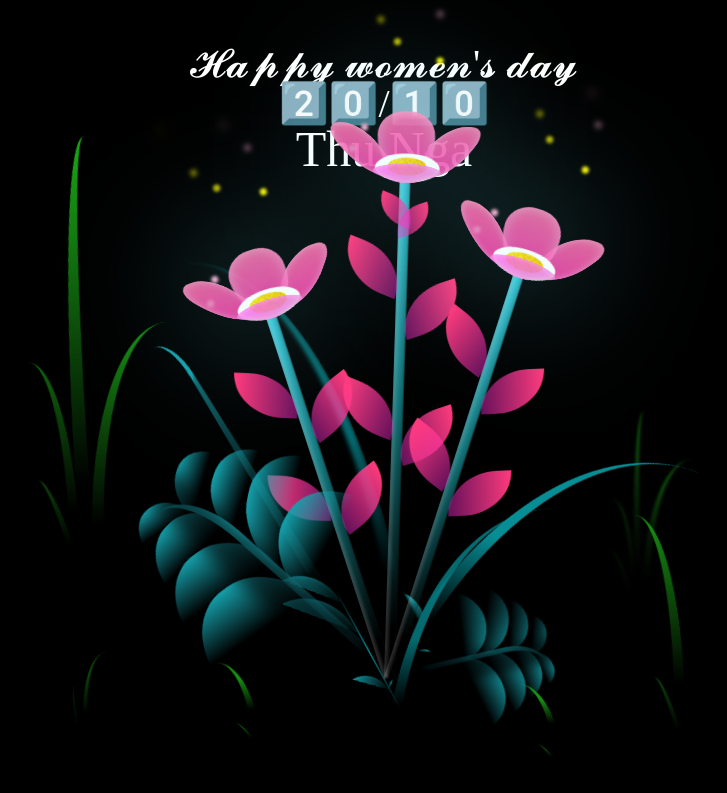
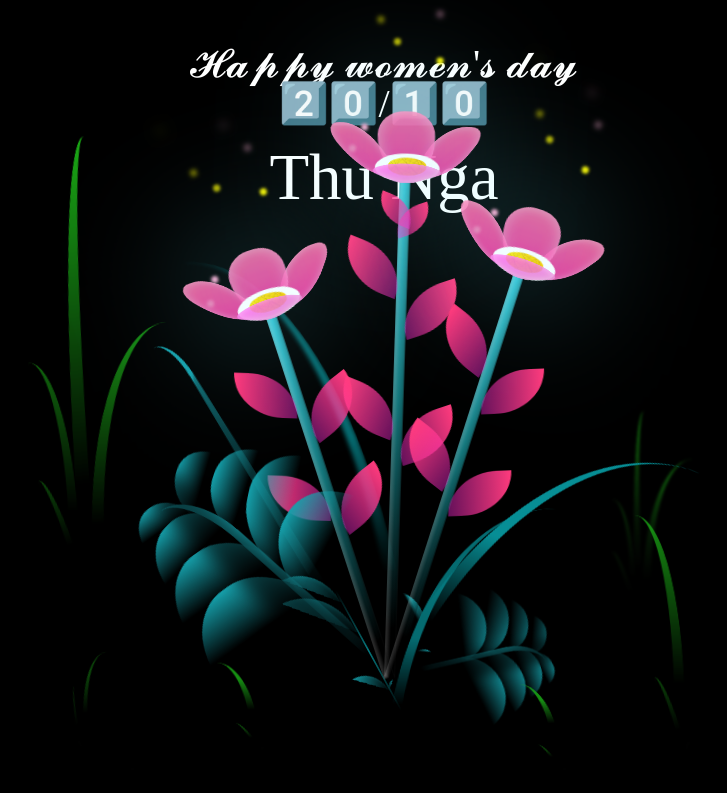
Before and after one commit to GitTuNguyen/FlowerHTML, a plain HTML site: page index.html in a window 1280 px wide. Shown: the whole page, without its empty margins (256-983 px from the left). Drawn offline with Linux system fonts and the light colour scheme.

Commit message:
Add files via upload

```diff
--- a/style.css
+++ b/style.css
@@ -47,9 +47,9 @@ body {
 
 .happy-woman-day-name {
   color: white;
-  font-size: 50px;
+  font-size: 65px;
   position: fixed;
-  top: 120px;
+  top: 140px;
 }
 
 .flowers {
```
